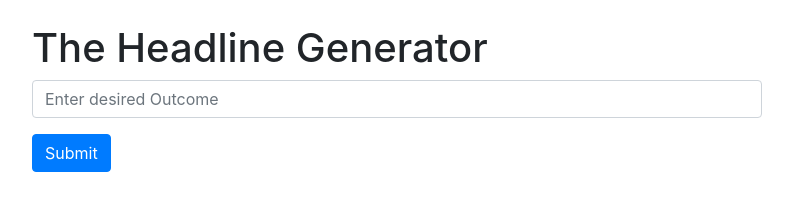
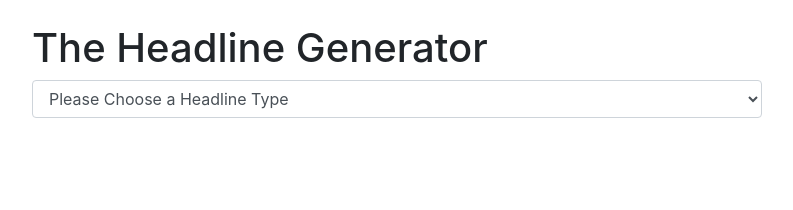
Before and after one commit to acbrent25/headline-generator, a plain HTML site: page index.html in a window 1280 px wide. Shown: the whole page, without its empty margins (243-1036 px from the left). Drawn offline with nearby package versions, Linux system fonts and the light colour scheme.

Commit message:
added headline type selector

```diff
--- a/index.html
+++ b/index.html
@@ -18,13 +18,10 @@
             <div class="row">
                 <div class="col-md-8 mx-auto">
                    <h1>The Headline Generator</h1>
-                    <form id="headline-form">
-                        <div class="form-group">
-                          <input type="text" class="form-control" id="desiredOutcome" placeholder="Enter desired Outcome">
-                        </div>
-                        <button id="submitBtn" type="submit" class="btn btn-primary">Submit</button>
-                        <button id="clearBtn" type="submit" class="btn btn-danger">Clear</button>
-                      </form>
+                     <form id="headline-form">
+
+
+                     </form>
                       <div id="resultWell"></div>
                 </div>
             </div>
--- a/js/app.js
+++ b/js/app.js
@@ -9,10 +9,15 @@ $(document).ready(function(){
     // Set up variables
     var form = $('#headline-form');
     var desiredOutcome = '';
+
     var doHeadline = 'Desired Outcome: ';
     var bestHeadline = 'Best Headline: ';
+    var makeLifeEasier = 'Make Life Easier';
+    var ifWereYou;
+    var race = 'It\'s a race';
+    var counter = 0;
 
-    var headlineTypes = ['Desired Outcome', 'Best', 'Make Life Easier', 'It\'s a race', 'If I were you' ];
+    var headlineTypes = [doHeadline, bestHeadline, makeLifeEasier, race, ifWereYou ];
 
 
 
@@ -73,6 +78,26 @@ $(document).ready(function(){
     ];
 
 
+    var headlineTypeSelect = $('<select/>', {
+      'class' : 'form-control',
+      'id' : 'hs',
+   }).appendTo('#headline-form');
+
+   var defaultSelect = '<option>Please Choose a Headline Type</option>';
+
+   $(defaultSelect).appendTo('#hs');
+
+   var options = '';
+   headlineTypes.forEach(function(option) {
+      var options = '<option>' + option + '</option>';
+      $(options).appendTo('#hs');
+    });
+
+
+
+
+
+
 
     // Form Submit Function
     $('#headline-form').submit(function(e){
@@ -98,20 +123,23 @@ $(document).ready(function(){
 
         // Loop over the each headline and print to DOM
         for(var i = 0; i < headlines.length; i++) {
-
-           if(headlines[i].headlineType == doHeadline){
-              console.log('true');
-           } else {
-              console.log('false');
-           }
+            counter++;
+            if(headlines[i].headlineType == doHeadline){
+               console.log('true');
+            } else {
+               console.log('false');
+            }
             // Set up results well variable
             var resultWell = $('#resultWell');
             // Set up HTML and insert Object
             var li = '<li>' + doHeadline + headlines[i].headline + ' ' + desiredOutcome + '</li>';
             // Append HTML to results well
-            resultWell.append(li);
+
+            resultWell.append(div).addClass(doHeadline);
         }
     });
+
+
 
     // Function to clear out content
     $('#clearBtn').click(function(e) {
```
